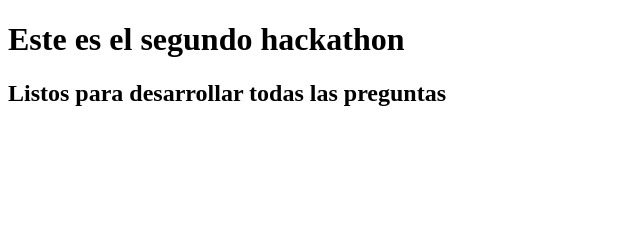
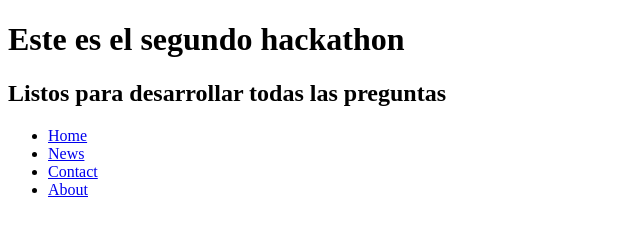
Before and after one commit to emora65/trabajosemana2, a plain HTML site: page index.html in a window 1280 px wide. Shown: the whole page, without its empty margins (0-640 px from the left). Drawn offline with Linux system fonts and the light colour scheme.

Commit message:
creacion del NAV en index.html

```diff
--- a/index.html
+++ b/index.html
@@ -8,5 +8,13 @@
 <body>
     <h1>Este es el segundo hackathon</h1>
     <h2>Listos para desarrollar todas las preguntas</h2>
+    <nav>
+        <ul>
+            <li><a href="#home">Home</a></li>
+            <li><a href="#news">News</a></li>
+            <li><a href="#contact">Contact</a></li>
+            <li><a href="about">About</a></li>
+        </ul>
+    </nav>
 </body>
 </html>
```
